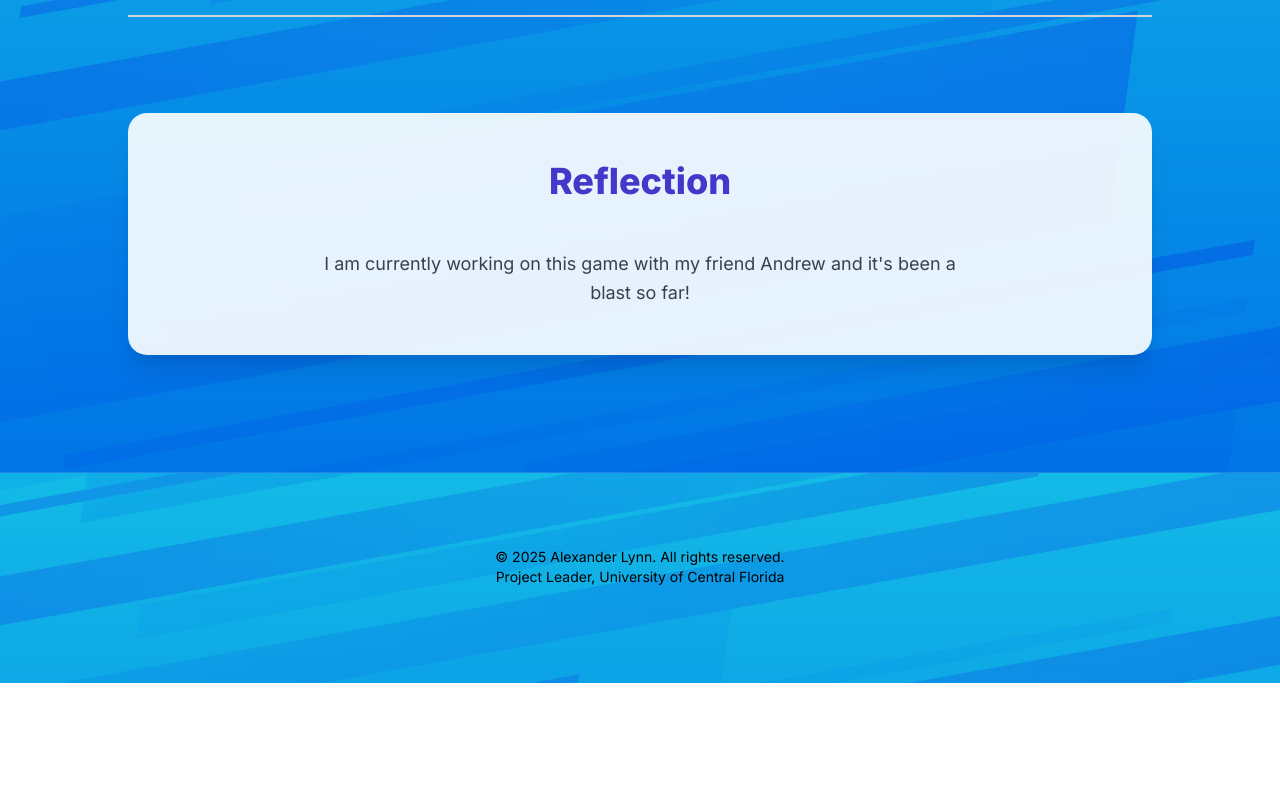
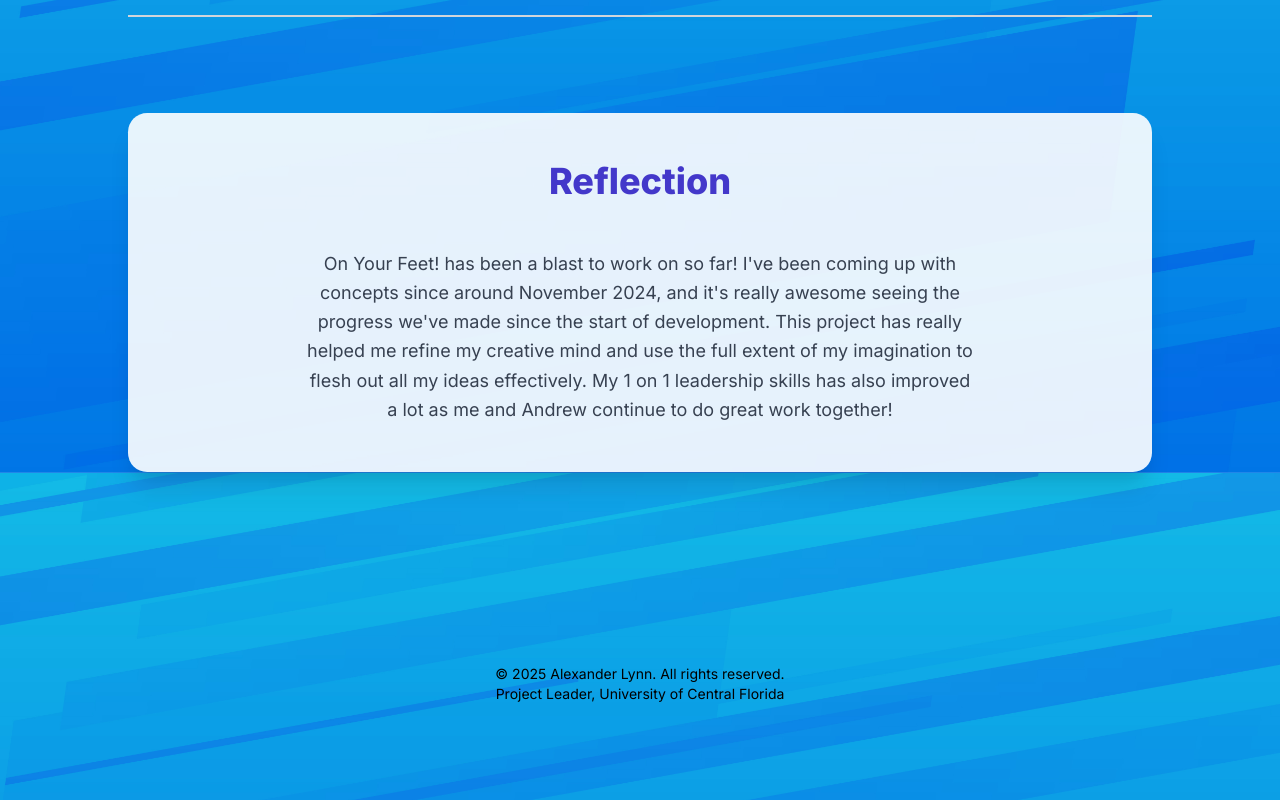
Before and after one commit to alparmelee/AlexPortfolio, a plain HTML site: page Feet.html in a window 1280 px wide. Shown: the part 4648-5448 px from the top of the page. Before the commit the page ends 5331 px from the top, so only its background shows below. Drawn offline with nearby package versions, Linux system fonts and the light colour scheme.

Commit message:
Revise project reflection in Feet.html
Updated reflection text to provide more detail about the project.

```diff
--- a/Feet.html
+++ b/Feet.html
@@ -291,7 +291,7 @@
                 <div class="project-card p-12 flex flex-col items-center">
                     <h2 class="text-4xl font-extrabold text-indigo-700 mb-12 w-full text-center">Reflection</h2>
                     <p class="text-lg text-gray-700 leading-relaxed max-w-2xl mx-auto text-center">
-                        I am currently working on this game with my friend Andrew and it's been a blast so far!
+                        On Your Feet! has been a blast to work on so far! I've been coming up with concepts since around November 2024, and it's really awesome seeing the progress we've made since the start of development. This project has really helped me refine my creative mind and use the full extent of my imagination to flesh out all my ideas effectively. My 1 on 1 leadership skills has also improved a lot as me and Andrew continue to do great work together!
                     </p>
                 </div>
             </section>
```
